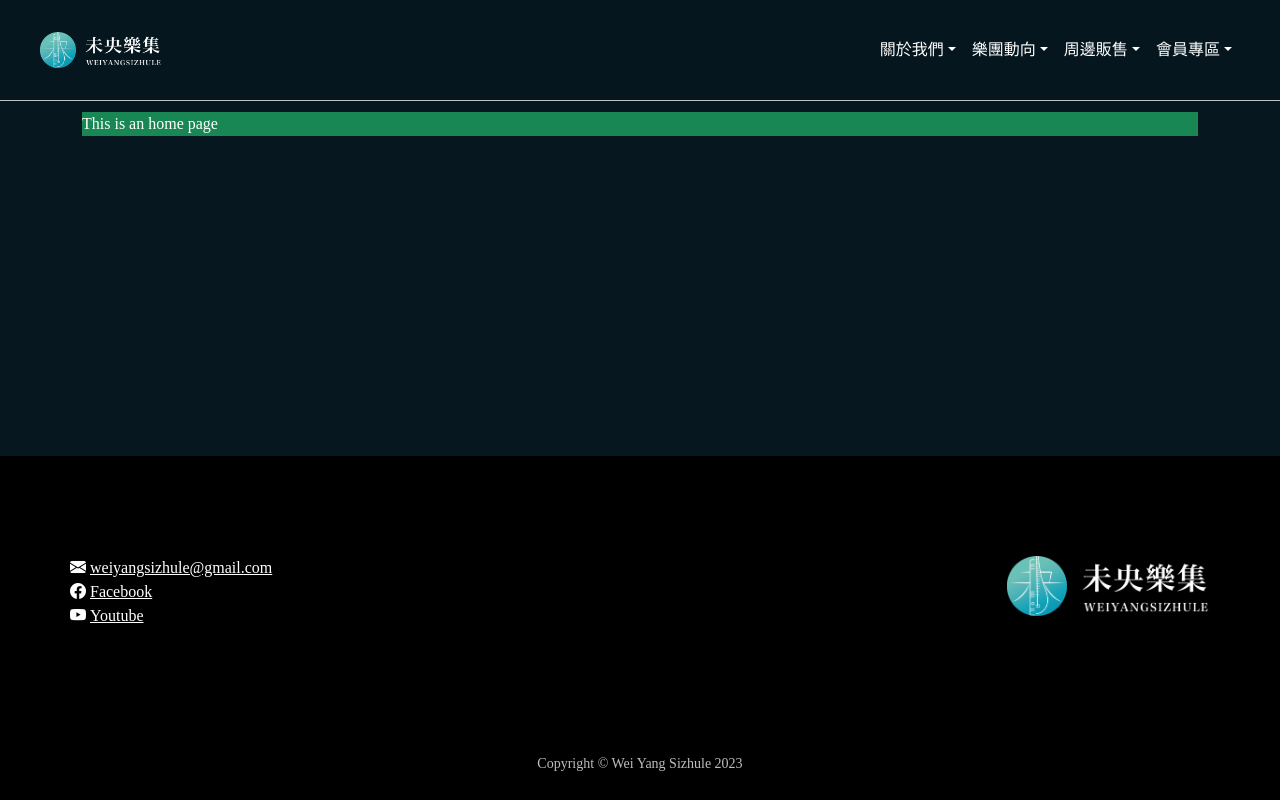
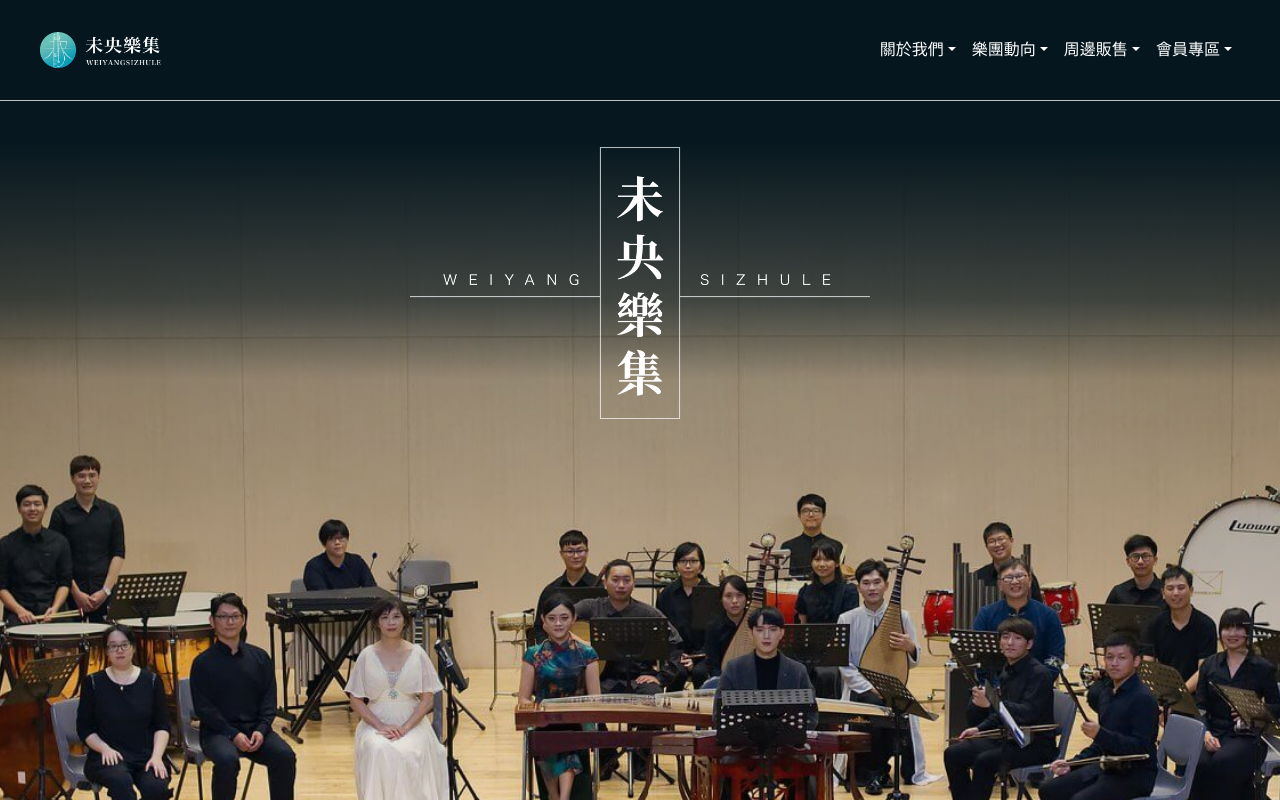
Before and after one commit to aacj2642/weiyang, a Vue app: page /#/ in a window 1280 px wide. Shown: the top 800 px of the page. Built offline with nearby package versions, Linux system fonts and the light colour scheme; what @vee-validate/i18n would draw is missing.

Commit message:
add banner

```diff
--- a/src/views/HomeView.vue
+++ b/src/views/HomeView.vue
@@ -1,7 +1,41 @@
 <template>
-  <div>
-    <div class="bg-success mb-2">This is an home page</div>
+  <div
+    class="banner"
+    style="
+      background-image: linear-gradient(
+          rgba(var(--bs-primary-rgb), 1) 0%,
+          rgba(var(--bs-primary-rgb), 0.7) 20%,
+          rgba(var(--bs-primary-rgb), 0.3) 30%,
+          rgba(var(--bs-primary-rgb), 0) 100%
+        ),
+        url('/group_photo.jpg');
+    "
+  >
+    <img src="/hero-text.png" alt="weiyang" class="banner-text" />
   </div>
 </template>
 
-<style></style>
+<style lang="scss" scoped>
+@import "../scss/customVariables";
+.banner {
+  max-width: 100%;
+  width: 100vw;
+  background-repeat: no-repeat;
+  background-size: cover;
+
+  background-position: center bottom -20px;
+  height: 480px;
+  @media (min-width: map-get($grid-breakpoints, sm)) {
+    background-position: center bottom -40px;
+    height: 800px;
+  }
+}
+.banner-text {
+  display: block;
+  width: 320px;
+  margin: 35px auto 0;
+  @media (min-width: map-get($grid-breakpoints, sm)) {
+    width: 460px;
+  }
+}
+</style>
```
Also changed, not shown: public/hero-text.png (added).
